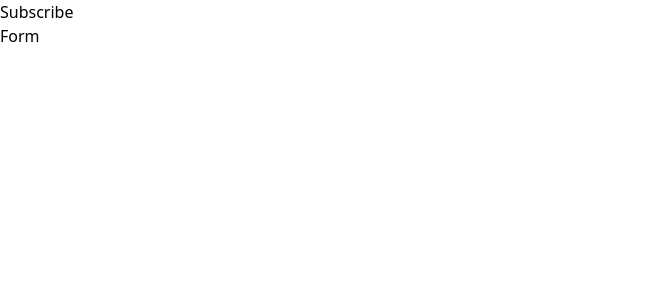
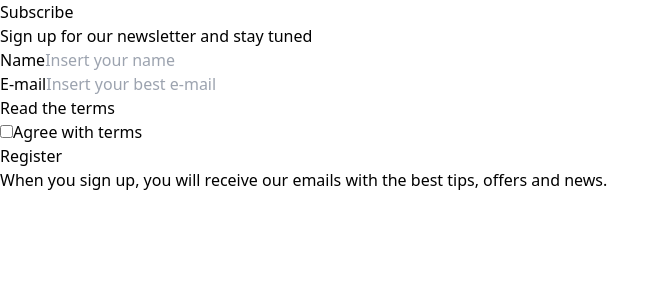
Before and after one commit to matheusnajjar/simple-newsletter, a React (Vite) app: page / in a window 1280 px wide. Shown: the top 300 px of the page, without its empty margins (0-669 px from the left). Built offline with nearby package versions, Linux system fonts and the light colour scheme.

Commit message:
feat: adds tsx structure to the page

```diff
--- a/src/App.tsx
+++ b/src/App.tsx
@@ -2,10 +2,17 @@ import Form from './components/Form';
 
 function App() {
   return (
-    <>
+    <div>
       <h1>Subscribe</h1>
-      <Form />
-    </>
+      <p>Sign up for our newsletter and stay tuned</p>
+      <div>
+        <Form />
+      </div>
+      <p>
+        When you sign up, you will receive our emails with the best tips, offers
+        and news.
+      </p>
+    </div>
   );
 }
 
--- a/src/components/Form.tsx
+++ b/src/components/Form.tsx
@@ -1,5 +1,24 @@
 const Form = () => {
-  return <div>Form</div>;
+  return (
+    <form>
+      <div>
+        <label>Name</label>
+        <input type="text" placeholder="Insert your name" />
+      </div>
+      <div>
+        <label>E-mail</label>
+        <input type="email" placeholder="Insert your best e-mail" />
+      </div>
+      <div>
+        <a href="#">Read the terms</a>
+        <div>
+          <input id="checkbox" type="checkbox" />
+          <label htmlFor="checkbox">Agree with terms</label>
+        </div>
+      </div>
+      <button>Register</button>
+    </form>
+  );
 };
 
 export default Form;
```
